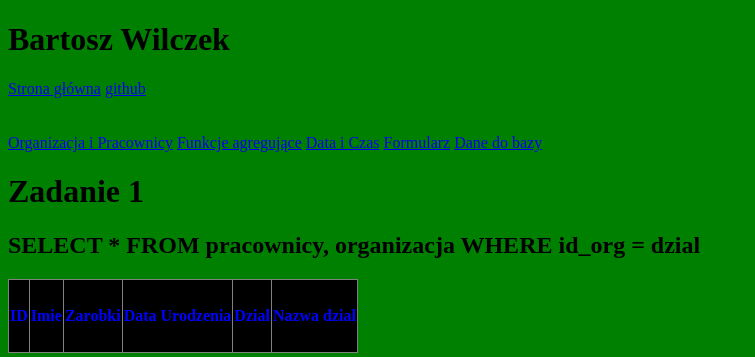
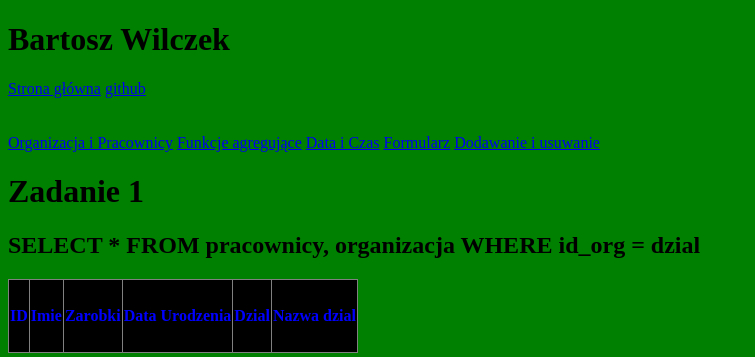
Before and after one commit to AD-2018/sql-php-pierwsza_strona-wilQ-1, a PHP site: page /praciorg.php in a window 1280 px wide. Shown: the top 357 px of the page, without its empty margins (0-755 px from the left). Run offline with PHP 8.4, Linux system fonts and the light colour scheme; data that the repository does not hold is empty.

Commit message:
Update praciorg.php

```diff
--- a/praciorg.php
+++ b/praciorg.php
@@ -20,7 +20,7 @@
 
   <a href="formularz.html">Formularz</a>
 
-  <a href="danedobazy.html">Dane do bazy</a>
+  <a href="danedobazy.html">Dodawanie i usuwanie</a>
 </body>
 </html>
 <?php
```
